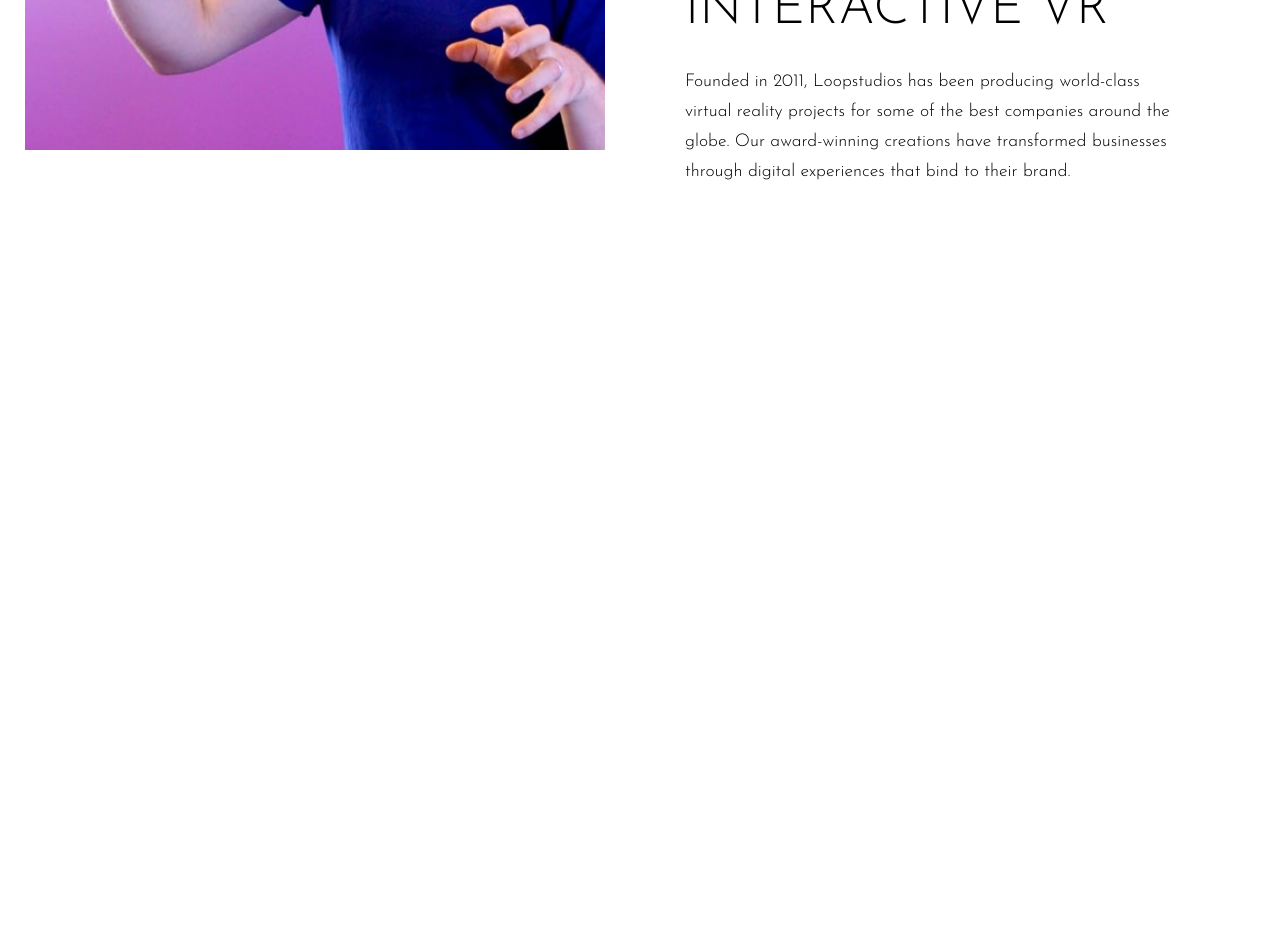
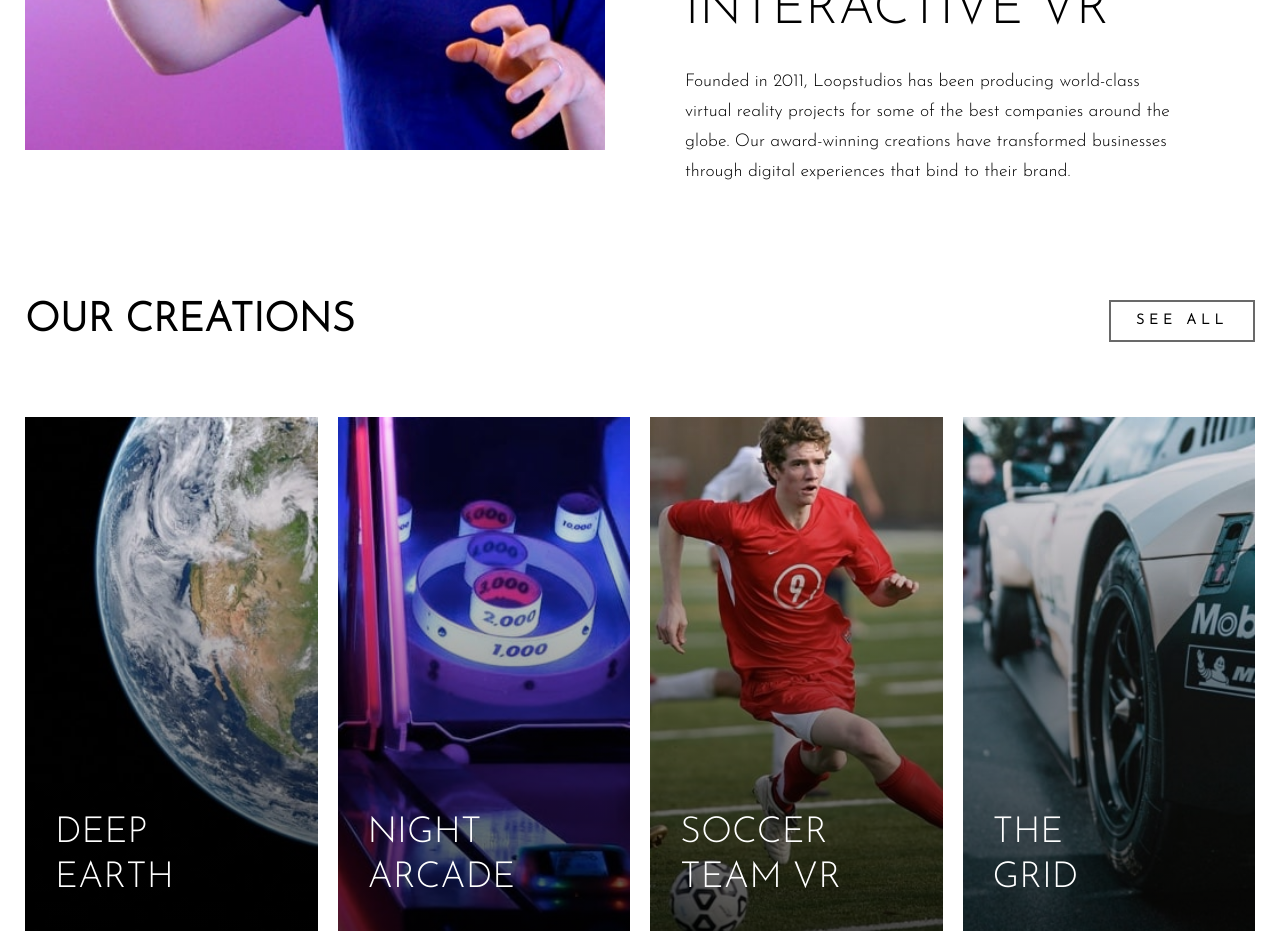
Before and after one commit to Alexcmyk/Loop-Studios, a plain HTML site: page index.html in a window 1280 px wide. Shown: the part 1316-2265 px from the top of the page. Before the commit the page ends 1616 px from the top, so only its background shows below. Drawn offline with Linux system fonts and the light colour scheme.

Commit message:
adds creations section

```diff
--- a/css/main.css
+++ b/css/main.css
@@ -209,6 +209,26 @@ h3 {
   font-family: (var(--font-title));
 }
 
+.btn {
+  font-size: 0.875rem;
+  border: 2px solid var(--color-darkGrey);
+  color: var(--color-black);
+  font-weight: 700;
+  text-transform: uppercase;
+  letter-spacing: 5px;
+  padding: 10px 25px;
+}
+
+.gradient {
+  height: 100%;
+  width: 100%;
+  background: linear-gradient(180deg, rgba(0, 0, 0, 0), rgba(0, 0, 0, 0.7));
+  position: absolute;
+  top: 0;
+  left: 0;
+  z-index: 1;
+}
+
 /* Sections */
 
 /* --------- Header ---------- */
@@ -322,6 +342,35 @@ nav a:not(:first-child) {
 
 /* --------- Section Creations ---------- */
 
+.creations-container .creations-header {
+  display: flex;
+  justify-content: space-between;
+  align-items: center;
+  margin-bottom: 75px;
+}
+
+.creations-container .creations-grid {
+  display: grid;
+  grid-template-columns: repeat(4, 1fr);
+  grid-template-rows: 1fr 1fr;
+  gap: 20px;
+}
+
+.creations-container .creations-grid .grid-item {
+  position: relative;
+}
+
+.creations-container .creations-grid .grid-item p {
+  position: absolute;
+  bottom: 30px;
+  left: 30px;
+  color: var(--color-white);
+  text-transform: uppercase;
+  font-size: 2.25rem;
+  max-width: 60%;
+  z-index: 2;
+}
+
 /* --------- footer ---------- */
 
 footer {
--- a/index.html
+++ b/index.html
@@ -52,7 +52,7 @@
       </div>
     </section>
 
-    <!--     <section class="creations">
+    <section class="creations">
       <div class="container">
         <div class="creations-container">
           <div class="creations-header">
@@ -61,43 +61,51 @@
           </div>
           <div class="creations-grid">
             <div class="grid-item">
-              <img src="" alt="" />
               <p>Deep Earth</p>
+              <div class="gradient"></div>
+              <img src="./images/desktop/image-deep-earth.jpg" alt="" />
             </div>
             <div class="grid-item">
-              <img src="" alt="" />
               <p>Night Arcade</p>
+              <div class="gradient"></div>
+              <img src="./images/desktop/image-night-arcade.jpg" alt="" />
             </div>
             <div class="grid-item">
-              <img src="" alt="" />
               <p>Soccer Team VR</p>
+              <div class="gradient"></div>
+              <img src="./images/desktop/image-soccer-team.jpg" alt="" />
             </div>
             <div class="grid-item">
-              <img src="" alt="" />
-              <p>The Grid</p>
+              <p>The<br />Grid</p>
+              <div class="gradient"></div>
+              <img src="./images/desktop/image-grid.jpg" alt="" />
             </div>
             <div class="grid-item">
-              <img src="" alt="" />
               <p>From Up Above VR</p>
+              <div class="gradient"></div>
+              <img src="./images/desktop/image-from-above.jpg" alt="" />
             </div>
             <div class="grid-item">
-              <img src="" alt="" />
               <p>Pocket Borealis</p>
+              <div class="gradient"></div>
+              <img src="./images/desktop/image-pocket-borealis.jpg" alt="" />
             </div>
             <div class="grid-item">
-              <img src="" alt="" />
               <p>The Curiosity</p>
+              <div class="gradient"></div>
+              <img src="./images/desktop/image-curiosity.jpg" alt="" />
             </div>
             <div class="grid-item">
-              <img src="" alt="" />
               <p>Make it Fisheye</p>
+              <div class="gradient"></div>
+              <img src="./images/desktop/image-fisheye.jpg" alt="" />
             </div>
           </div>
         </div>
       </div>
     </section>
 
-    <footer>
+    <!-- <footer>
       <div class="container">
         <div class="footer-header">
           <img src="./images/logo.svg" alt="Loop Studios logo" />
```
